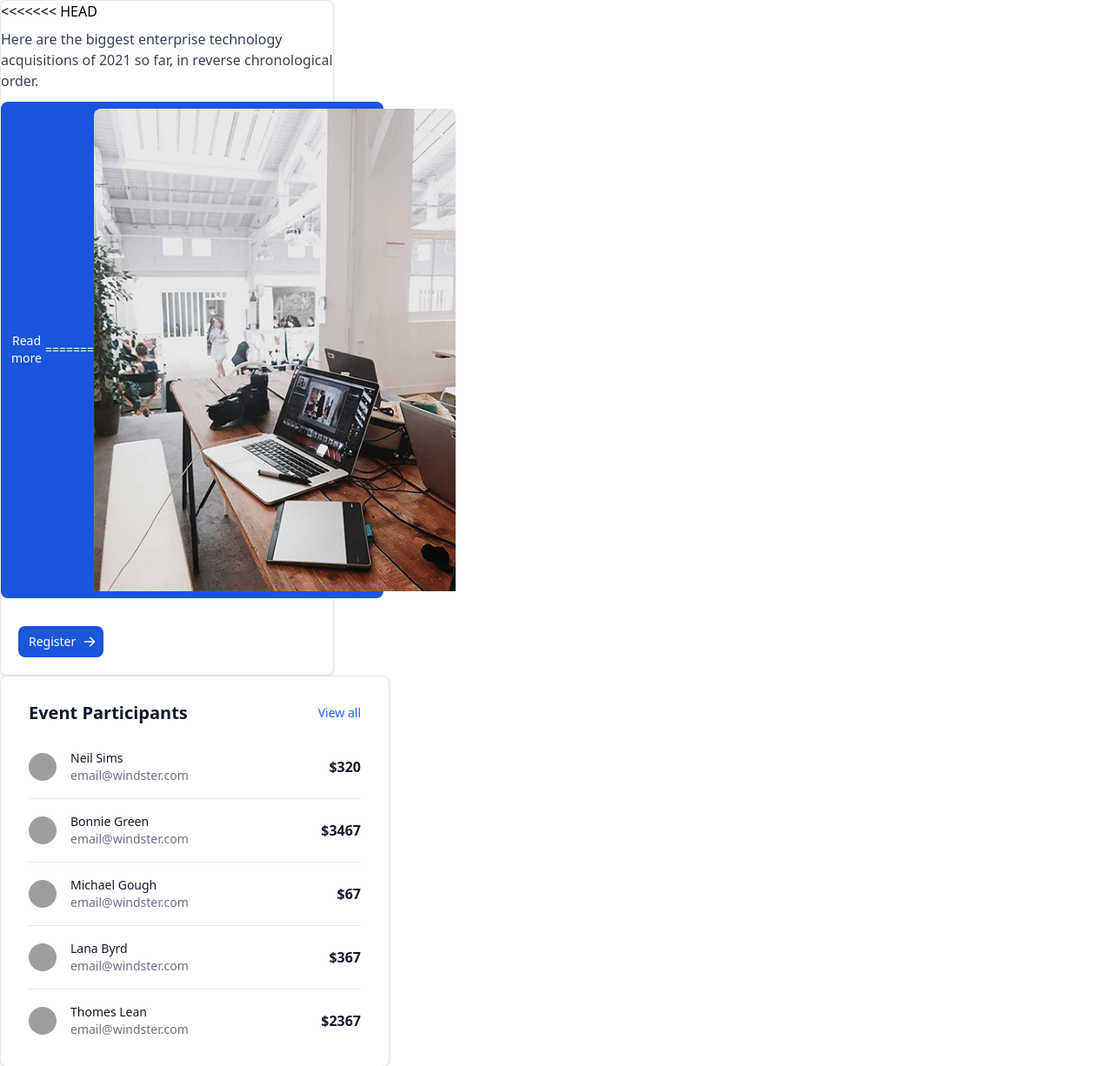
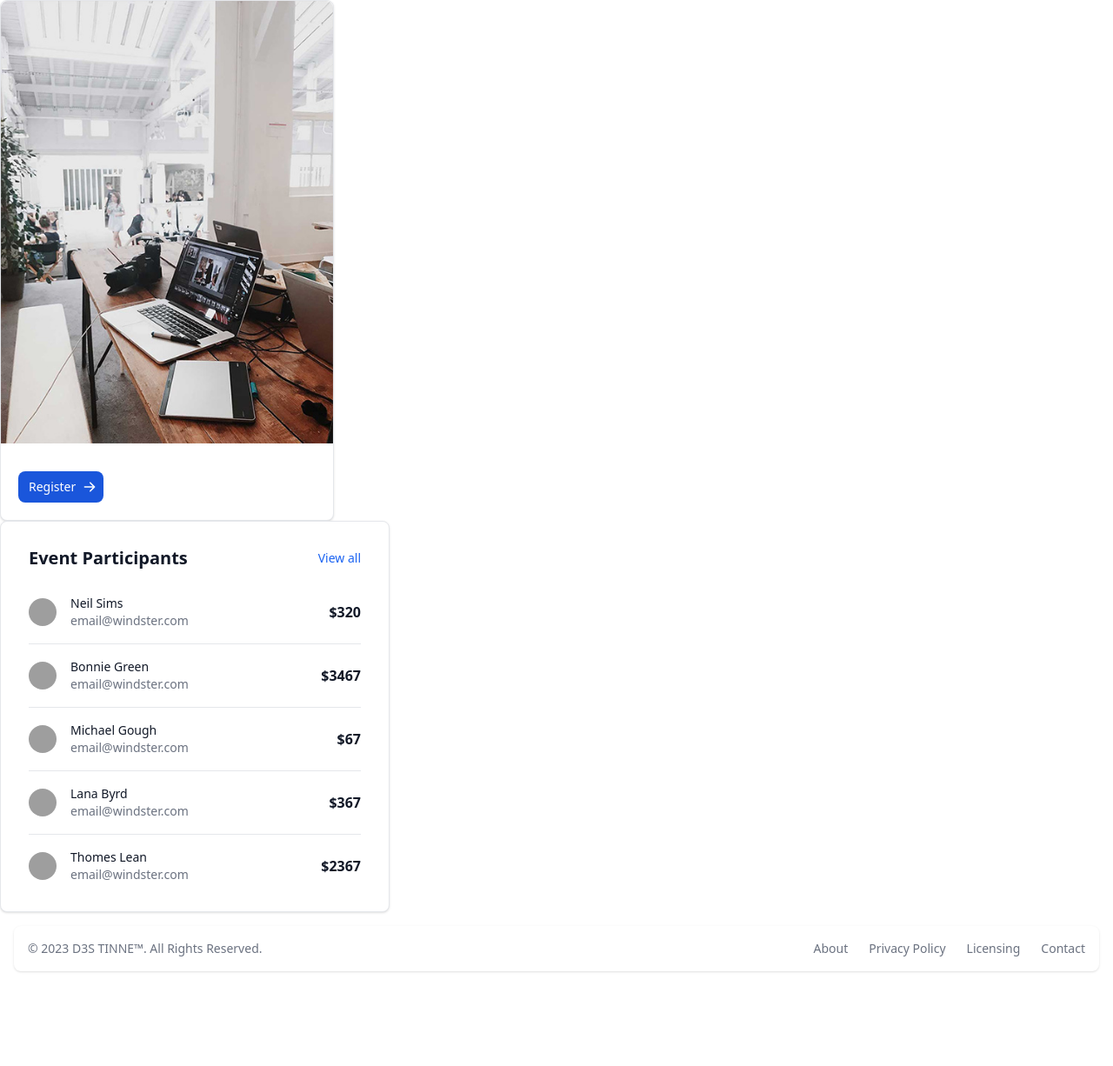
Before and after one commit to mestryghost/DjangoTailwind, a Django app: template src/templates/event.html in a window 1280 px wide. Shown: the part 72-1298 px from the top of the page at 87% size. After the commit the page ends 1190 px from the top, so only its background shows below. Run offline with Django 4.2, Linux system fonts and the light colour scheme; the template is opened without the code that fills it, so the values that code supplies are empty; style sheets or scripts are compiled from the project's sources; some libraries are stand-ins or nearby versions; grey boxes are pictures that could not be loaded.

Commit message:
Syched template

```diff
--- a/src/templates/event.html
+++ b/src/templates/event.html
@@ -4,16 +4,7 @@
 
     <div class="max-w-sm bg-white border border-gray-200 rounded-lg shadow dark:bg-gray-800 dark:border-gray-700">
         <a href="#">
-<<<<<<< HEAD
-            <h5 class="mb-2 text-2xl font-bold tracking-tight text-gray-900 dark:text-white">{{events.name}}</h5>
-        </a>
-        <p class="mb-3 font-normal text-gray-700 dark:text-gray-400">Here are the biggest enterprise technology acquisitions of 2021 so far, in reverse chronological order.</p>
-        <a href="#" class="inline-flex items-center px-3 py-2 text-sm font-medium text-center text-white bg-blue-700 rounded-lg hover:bg-blue-800 focus:ring-4 focus:outline-none focus:ring-blue-300 dark:bg-blue-600 dark:hover:bg-blue-700 dark:focus:ring-blue-800">
-            Read more
-            <svg aria-hidden="true" class="w-4 h-4 ml-2 -mr-1" fill="currentColor" viewBox="0 0 20 20" xmlns="http://www.w3.org/2000/svg"><path fill-rule="evenodd" d="M10.293 3.293a1 1 0 011.414 0l6 6a1 1 0 010 1.414l-6 6a1 1 0 01-1.414-1.414L14.586 11H3a1 1 0 110-2h11.586l-4.293-4.293a1 1 0 010-1.414z" clip-rule="evenodd"></path></svg>
-=======
             <img class="rounded-t-lg" src="/src/media/image-4.jpg" alt="" />
->>>>>>> 3b3d3b382aff4fc0f01c50bcc88db5c983d6a460
         </a>
         <div class="p-5">
             <a href="{% url 'event' events.id %}">
```
